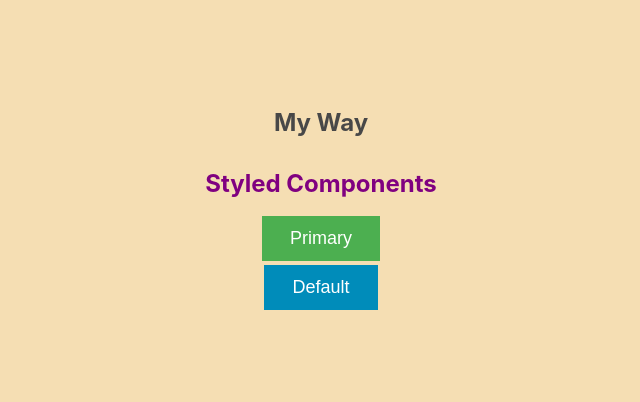
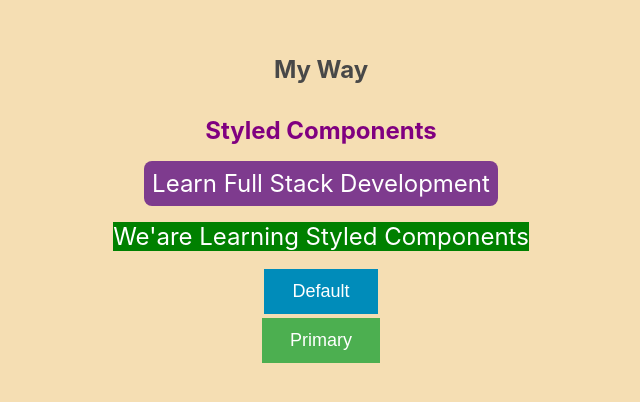
Before and after one commit to israfil3019/react-styling-material, a React (Create React App) app: page / in a window 1280 px wide. Shown: the part 198-600 px from the top of the page, without its empty margins (319-959 px from the left). Built offline with nearby package versions, Linux system fonts and the light colour scheme.

Commit message:
add link, extended link and onClick to button

```diff
--- /dev/null
+++ b/src/components/styled-comp/extended-link/ExtendedLearnFSD.js
@@ -0,0 +1,8 @@
+import styled from "styled-components";
+import LearnFSD from "../link/LearnFSD";
+
+export default styled(LearnFSD)`
+  background-color: green;
+  margin-top: 1rem;
+  margin-bottom: 1rem;
+`;
--- a/src/components/styled-comp/index.js
+++ b/src/components/styled-comp/index.js
@@ -1,15 +1,24 @@
 import React from "react";
 import Button from "./button/Button";
+import ExtendedLearnFSD from "./extended-link/ExtendedLearnFSD";
 import HeaderText from "./header/HeaderText";
+import LearnFSD from "./link/LearnFSD";
 import Wrapper from "./wrapper/Wrapper";
 
 const StyledComponents = () => {
+  const [primary, setPrimary] = React.useState(false);
   return (
     <Wrapper bgColor="wheat">
       <HeaderText>My Way</HeaderText>
       <HeaderText headerColor="purple">Styled Components</HeaderText>
-      <Button primary>Primary</Button>
-      <Button>Default</Button>
+      <LearnFSD secondary href="https://google.com" target="_blank">
+        Learn Full Stack Development
+      </LearnFSD>
+      <ExtendedLearnFSD>We'are Learning Styled Components</ExtendedLearnFSD>
+      <Button primary={primary} onClick={() => setPrimary(!primary)}>
+        {primary ? "Primary" : "Default"}
+      </Button>
+      <Button primary={!primary}>{!primary ? "Primary" : "Default"}</Button>
     </Wrapper>
   );
 };
--- /dev/null
+++ b/src/components/styled-comp/link/LearnFSD.js
@@ -0,0 +1,24 @@
+import styled, { css } from "styled-components";
+
+export default styled.a`
+  font-size: 1.5rem;
+  transition: ease 0.25s all;
+  text-decoration: none;
+  color: #fff;
+  cursor: pointer;
+  ${(props) =>
+    props.secondary &&
+    css`
+      background-color: #7e3b8e;
+      border-radius: 8px;
+      padding: 8px;
+      cursor: none;
+    `}
+  :hover {
+    font-size: 1.8rem;
+    opacity: 0.5;
+  }
+  @media (max-width: 768px) {
+    font-size: 1rem;
+  }
+`;
```
